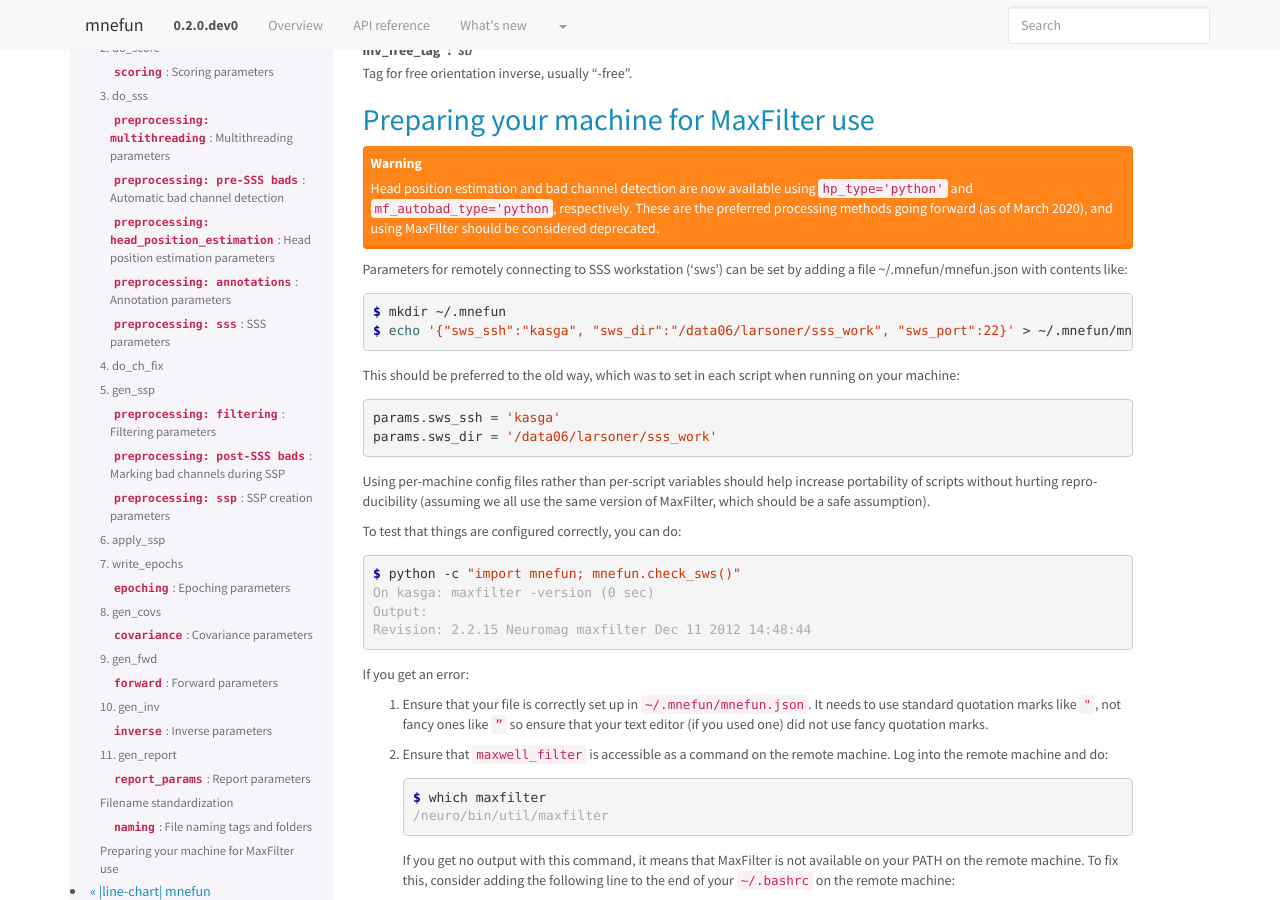
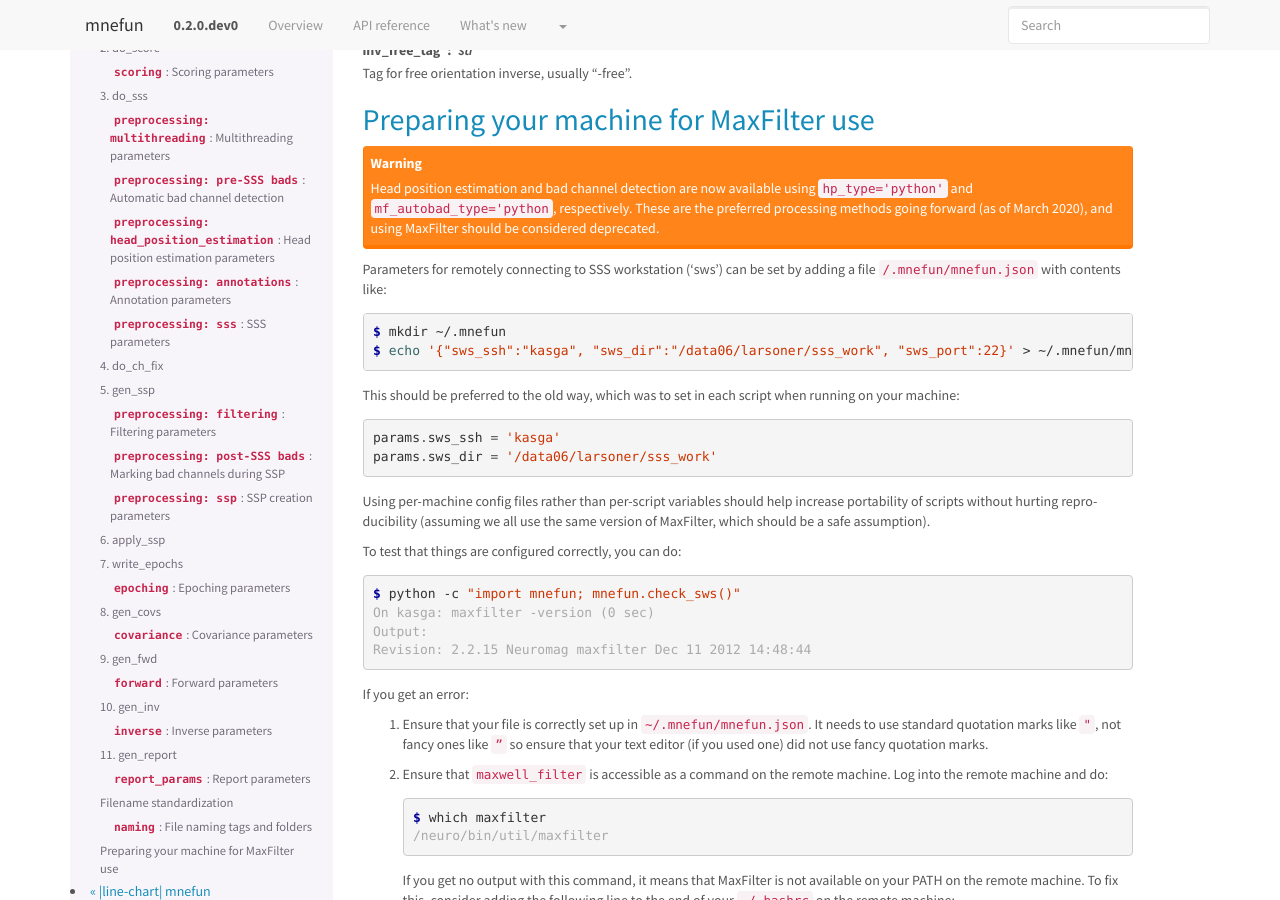
Before and after one commit to LABSN/mnefun, a Sphinx documentation site: the page built from doc/overview.rst, in a window 1280 px wide and 900 px high, scrolled down 12293 px. Built offline with Sphinx 7.4.7, drawn with Linux system fonts in a browser that asks for light colours; cross-references to code outside the pages are shown as plain code.

Commit message:
FIX: One more

```diff
--- a/doc/overview.rst
+++ b/doc/overview.rst
@@ -597,7 +597,7 @@ Preparing your machine for MaxFilter use
              deprecated.
 
 Parameters for remotely connecting to SSS workstation ('sws') can be set
-by adding a file ~/.mnefun/mnefun.json with contents like:
+by adding a file `~/.mnefun/mnefun.json` with contents like:
 
 .. code-block:: console
 
```
